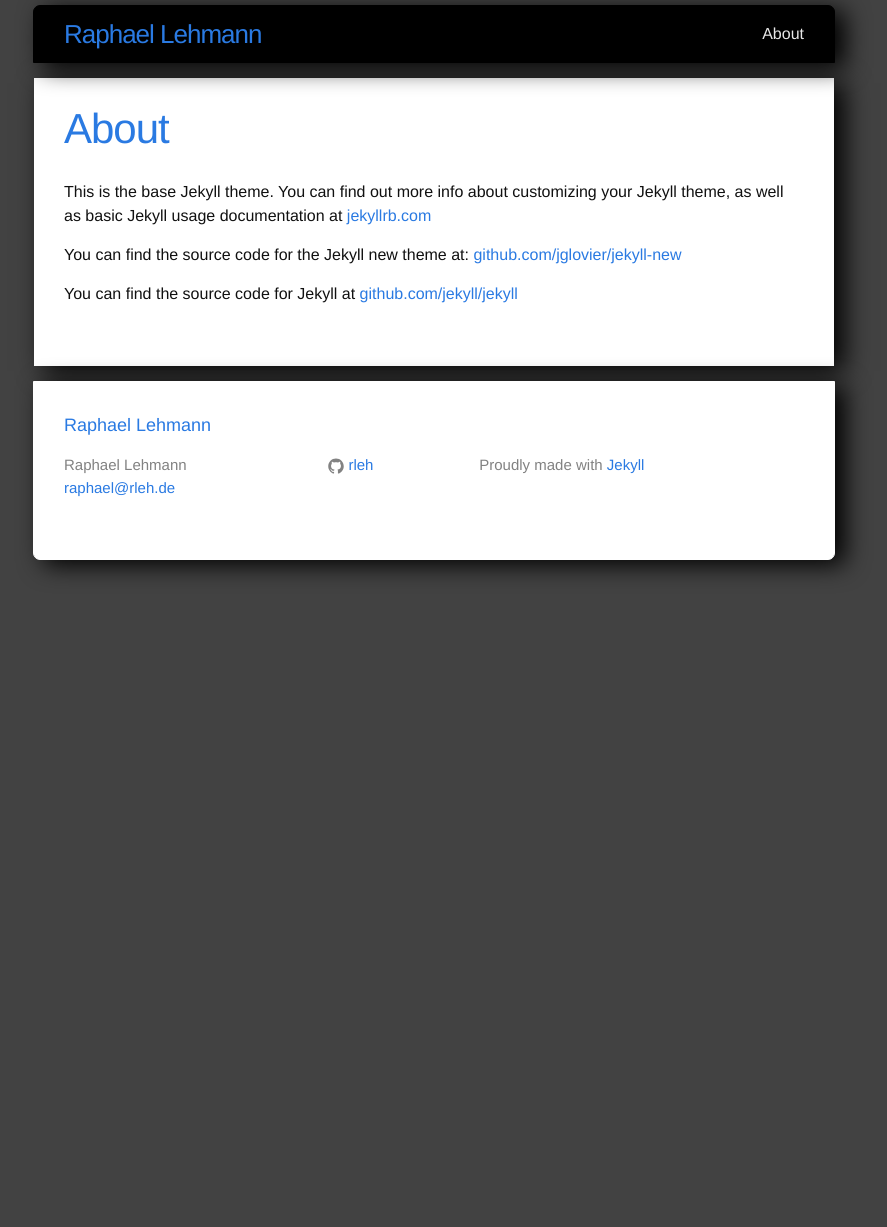
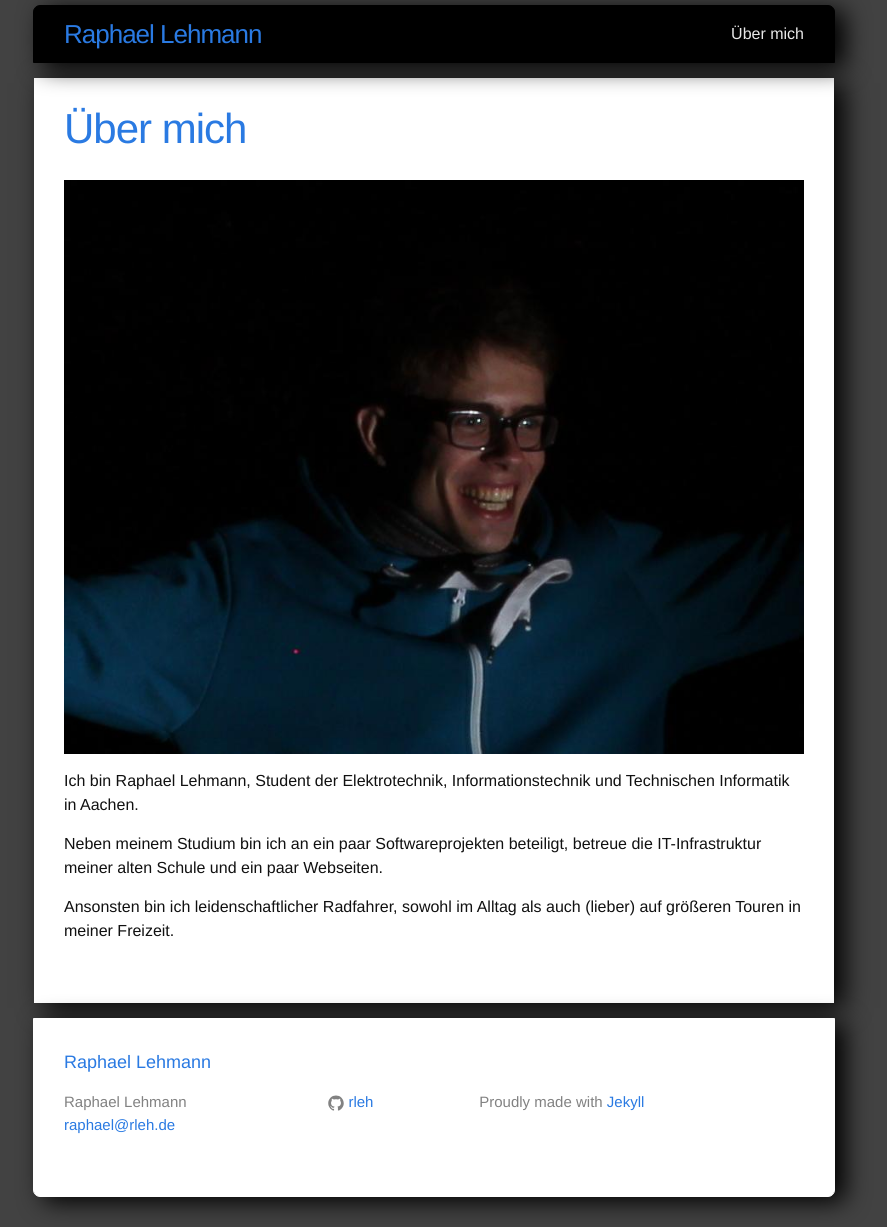
Before and after one commit to rleh/rleh.github.io, a Jekyll site: the page built from about.md, in a window 1280 px wide. Shown: the whole page, without its empty margins (206-1093 px from the left). Built offline with Jekyll 4.4.1, drawn with Linux system fonts in a browser that asks for light colours; Markdown is read by kramdown in place of the engine named in the settings; before the commit the page ends 900 px from its top, so only the background shows below that.

Commit message:
added about me content

```diff
--- a/about.md
+++ b/about.md
@@ -1,11 +1,13 @@
 ---
 layout: page
-title: About
+title: Über mich
 permalink: /about/
 ---
 
-This is the base Jekyll theme. You can find out more info about customizing your Jekyll theme, as well as basic Jekyll usage documentation at [jekyllrb.com](http://jekyllrb.com/)
+![Raphael Lehmann (Portrait)]({{ site.baseurl }}/assets/images/raphael.jpg)
 
-You can find the source code for the Jekyll new theme at: [github.com/jglovier/jekyll-new](https://github.com/jglovier/jekyll-new)
+Ich bin Raphael Lehmann, Student der Elektrotechnik, Informationstechnik und Technischen Informatik in Aachen.
 
-You can find the source code for Jekyll at [github.com/jekyll/jekyll](https://github.com/jekyll/jekyll)
+Neben meinem Studium bin ich an ein paar Softwareprojekten beteiligt, betreue die IT-Infrastruktur meiner alten Schule und ein paar Webseiten.
+
+Ansonsten bin ich leidenschaftlicher Radfahrer, sowohl im Alltag als auch (lieber) auf größeren Touren in meiner Freizeit.
```
